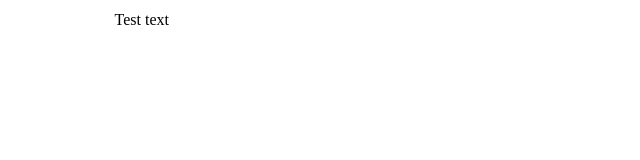
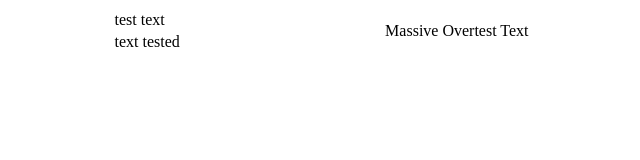
Before and after one commit to s3864587/Introduction-to-IT, a plain HTML site: page index.html in a window 1280 px wide. Shown: the whole page, without its empty margins (101-741 px from the left). Drawn offline with Linux system fonts and the light colour scheme.

Commit message:
Update index.html

```diff
--- a/index.html
+++ b/index.html
@@ -5,8 +5,12 @@
 <body>
 <table style="width:855px" align="Center">
   <tr>
-    <td>Test text</td>
+    <td>test text</td>
+    <td rowspan="2><h1>Massive Overtest Text</h1></td>
+  </tr>
   <tr>
+                 <td>text tested</td>
+  </tr
 </table>
 <h1></h1>
 <p>
```
